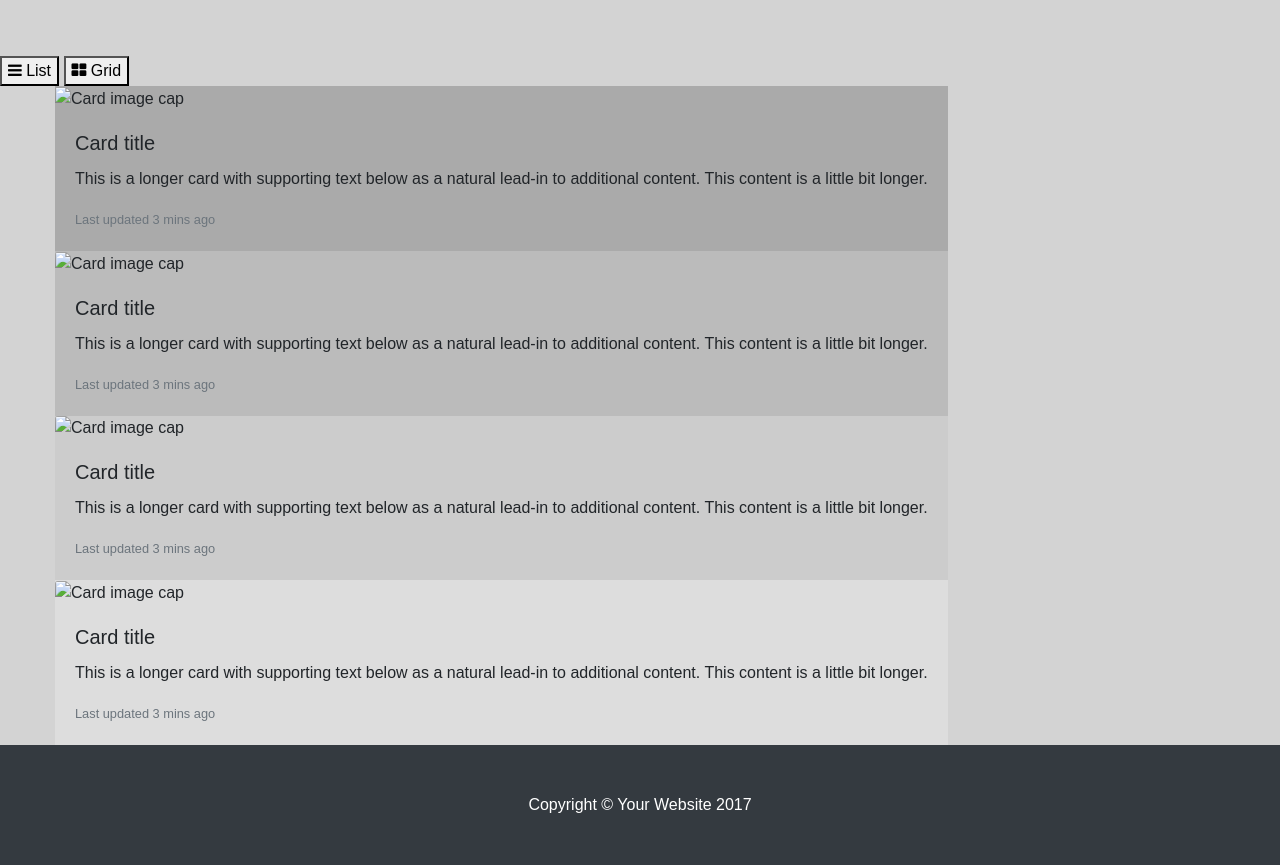
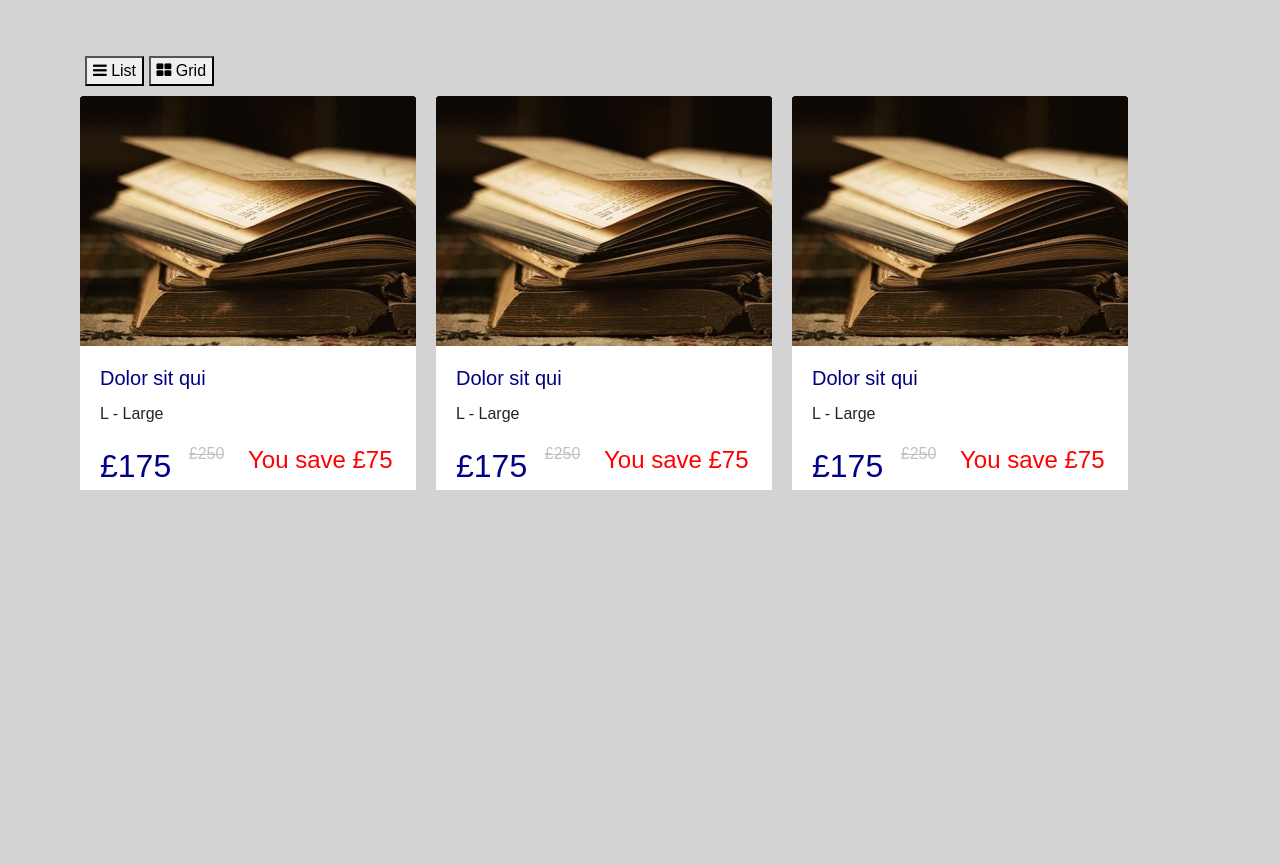
Before and after one commit to rainbowtigra/Login-MainPage_JS, a website: page app/index.html in a window 1280 px wide. After the commit the page ends 800 px from the top, so only its background shows below. Drawn offline with nearby package versions, Linux system fonts and the light colour scheme; files that its build step writes are made by us from their sources.

Commit message:
list / grid

```diff
--- a/app/css/index.css
+++ b/app/css/index.css
@@ -1,8 +1,8 @@
 /* Create two equal columns that floats next to each other */
 .column {
   float: left;
-  width: 33%;
-  padding: 10px;
+  width: 30%;
+  margin-right: 20px;
 }
 
 /* Clear floats after the columns */
--- a/app/index.html
+++ b/app/index.html
@@ -10,85 +10,74 @@
 
     <title>Shop Homepage - Start Bootstrap Template</title>
 
-  <!-- Bootstrap core CSS -->
-  <link href="<c:url value='//maxcdn.bootstrapcdn.com/bootstrap/3.3.0/css/bootstrap.min.css'/>" rel="stylesheet" id="bootstrap-css">
-
+    <link href="<c:url value='//maxcdn.bootstrapcdn.com/bootstrap/3.3.0/css/bootstrap.min.css'/>" rel="stylesheet"
+          id="bootstrap-css">
     <link rel="stylesheet" href="https://maxcdn.bootstrapcdn.com/bootstrap/4.3.1/css/bootstrap.min.css">
     <script src="https://ajax.googleapis.com/ajax/libs/jquery/3.4.1/jquery.min.js"></script>
     <script src="https://cdnjs.cloudflare.com/ajax/libs/popper.js/1.14.7/umd/popper.min.js"></script>
     <script src="https://maxcdn.bootstrapcdn.com/bootstrap/4.3.1/js/bootstrap.min.js"></script>
 
-  <!-- Bootstrap core JavaScript -->
     <script src="vendor/jquery/jquery.min.js"></script>
     <script src="vendor/bootstrap/js/bootstrap.bundle.min.js"></script>
+
+    <link href="css/shop-homepage.css" rel="stylesheet">
+    <link rel="stylesheet" href="https://cdnjs.cloudflare.com/ajax/libs/font-awesome/4.7.0/css/font-awesome.min.css">
+
     <script src="./js/index.js"></script>
     <link rel="stylesheet" href="index/sign.css">
-
-  <!-- Custom styles for this template -->
-  <link href="css/shop-homepage.css" rel="stylesheet">
-  <link rel="import" href="header.html"> <!--NOT WORK, why???-->
-  <link rel="stylesheet" href="https://cdnjs.cloudflare.com/ajax/libs/font-awesome/4.7.0/css/font-awesome.min.css">
-  <link rel="stylesheet" href="css/sign.css">
+    <link rel="stylesheet" href="css/index.css">
+    <link rel="import" href="header.html">
 
 </head>
 
 <body>
+<div class="container">
     <button onclick="listView()"><i class="fa fa-bars"></i> List</button>
     <button onclick="gridView()"><i class="fa fa-th-large"></i> Grid</button>
-<div class="container">
 
-  <div class="row">
-
-
-      <div class="row">
-        <div class="column" style="background-color:#aaa;">
-            <img class="card-img-top" src="..." alt="Card image cap">
+    <div class="row" style="padding: 10px;">
+        <div class="column" style="background-color:#ffffff;">
+            <img class="card-img-top" src="image/picture.jpg" width="370" height="250" alt="Card image cap">
             <div class="card-body">
-              <h5 class="card-title">Card title</h5>
-              <p class="card-text">This is a longer card with supporting text below as a natural lead-in to additional content. This content is a little bit longer.</p>
-              <p class="card-text"><small class="text-muted">Last updated 3 mins ago</small></p>
-            </div>
-        </div>
-        <div class="column" style="background-color:#bbb;">
-          <img class="card-img-top" src="..." alt="Card image cap">
-          <div class="card-body">
-            <h5 class="card-title">Card title</h5>
-            <p class="card-text">This is a longer card with supporting text below as a natural lead-in to additional content. This content is a little bit longer.</p>
-            <p class="card-text"><small class="text-muted">Last updated 3 mins ago</small></p>
+                <h5 class="card-title" style="color:#000080">Dolor sit qui</h5>
+                <p class="card-text">L - Large</p>
+                <div style="margin:auto;width:100%;">
+                    <div class="card-text" style="color:#00008B; width:30%;float:left"><font size="6">&pound175</font> </div>
+                    <div class="card-text" style="color:#C0C0C0; width:20%;float:left"><font size="3"><s>&pound250</s></font></div>
+                    <div class="card-text" style="color:#ff0000; width:50%;float:left"><font size="5">You save &pound75</font></div>
                 </div>
             </div>
         </div>
-
-      <div class="row">
-        <div class="column" style="background-color:#ccc;">
-          <img class="card-img-top" src="..." alt="Card image cap">
+        <div class="column" style="background-color:#ffffff;">
+            <img class="card-img-top" src="image/picture.jpg" width="370" height="250" alt="Card image cap">
             <div class="card-body">
-            <h5 class="card-title">Card title</h5>
-            <p class="card-text">This is a longer card with supporting text below as a natural lead-in to additional content. This content is a little bit longer.</p>
-            <p class="card-text"><small class="text-muted">Last updated 3 mins ago</small></p>
+                <h5 class="card-title" style="color:#000080">Dolor sit qui</h5>
+                <p class="card-text">L - Large</p>
+                <div style="margin:auto;width:100%;">
+                    <div class="card-text" style="color:#00008B; width:30%;float:left"><font size="6">&pound175</font> </div>
+                    <div class="card-text" style="color:#C0C0C0; width:20%;float:left"><font size="3"><s>&pound250</s></font></div>
+                    <div class="card-text" style="color:#ff0000; width:50%;float:left"><font size="5">You save
+                        &pound75</font></div>
                 </div>
             </div>
-        <div class="column" style="background-color:#ddd;">
-          <img class="card-img-top" src="..." alt="Card image cap">
+        </div>
+        <div class="column" style="background-color:#ffffff;">
+            <img class="card-img-top" src="image/picture.jpg" width="370" height="250" alt="Card image cap">
             <div class="card-body">
-            <h5 class="card-title">Card title</h5>
-            <p class="card-text">This is a longer card with supporting text below as a natural lead-in to additional content. This content is a little bit longer.</p>
-            <p class="card-text"><small class="text-muted">Last updated 3 mins ago</small></p>
+                <h5 class="card-title" style="color:#000080">Dolor sit qui</h5>
+                <p class="card-text">L - Large</p>
+                <div style="margin:auto;width:100%;">
+                    <div class="card-text" style="color:#00008B; width:30%;float:left"><font size="6">&pound175</font> </div>
+                    <div class="card-text" style="color:#C0C0C0; width:20%;float:left"><font size="3"><s>&pound250</s></font></div>
+                    <div class="card-text" style="color:#ff0000; width:50%;float:left"><font size="5">You save
+                        &pound75</font></div>
                 </div>
             </div>
         </div>
     </div>
 </div>
 
-<!-- Footer -->
-<footer class="py-5 bg-dark" style="position: relative; bottom: 0; width: 100%">
-  <div class="container">
-    <p class="m-0 text-center text-white">Copyright &copy; Your Website 2017</p>
-  </div>
-  <!-- /.container -->
-</footer>
-
+<link rel="import" href="footer.html">
 
 </body>
-
 </html>
--- a/app/js/index.js
+++ b/app/js/index.js
@@ -11,6 +11,6 @@ function listView() {
 // Grid View
 function gridView() {
   for (i = 0; i < elements.length; i++) {
-    elements[i].style.width = "30%";
+    elements[i].style.width = "33%";
   }
 }
```
Also changed, not shown: app/footer.html (added, +5 -0 lines), app/header.html (+0 -1 lines), app/image/picture.jpg (added). Lines whose indentation alone changed are shown as unchanged.
